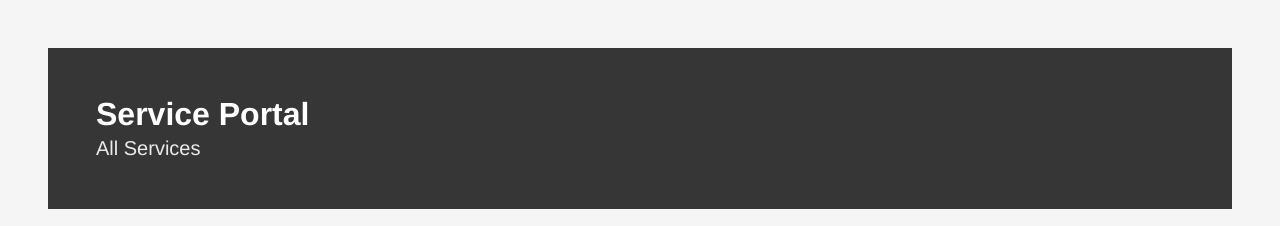
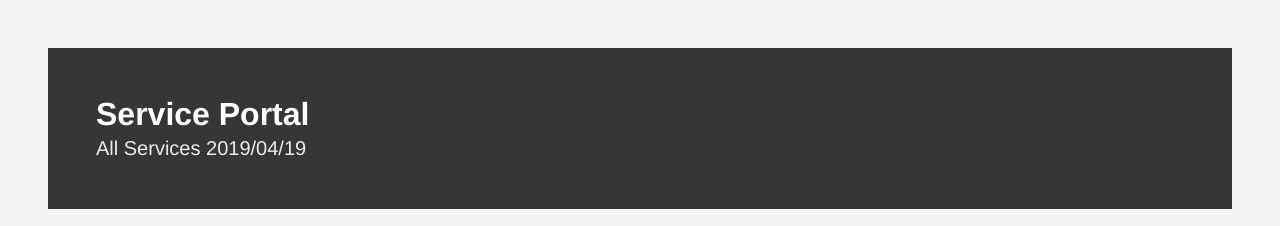
Before and after one commit to lmimsra/Profile, a Vue app: page / in a window 1280 px wide. Shown: the top 226 px of the page. Built offline with nearby package versions, Linux system fonts and the light colour scheme.

Commit message:
update date

```diff
--- a/src/components/Header.vue
+++ b/src/components/Header.vue
@@ -6,7 +6,7 @@
           Service Portal
         </h1>
         <h2 class="subtitle">
-          All Services
+          All Services 2019/04/19
         </h2>
       </div>
     </div>
```
